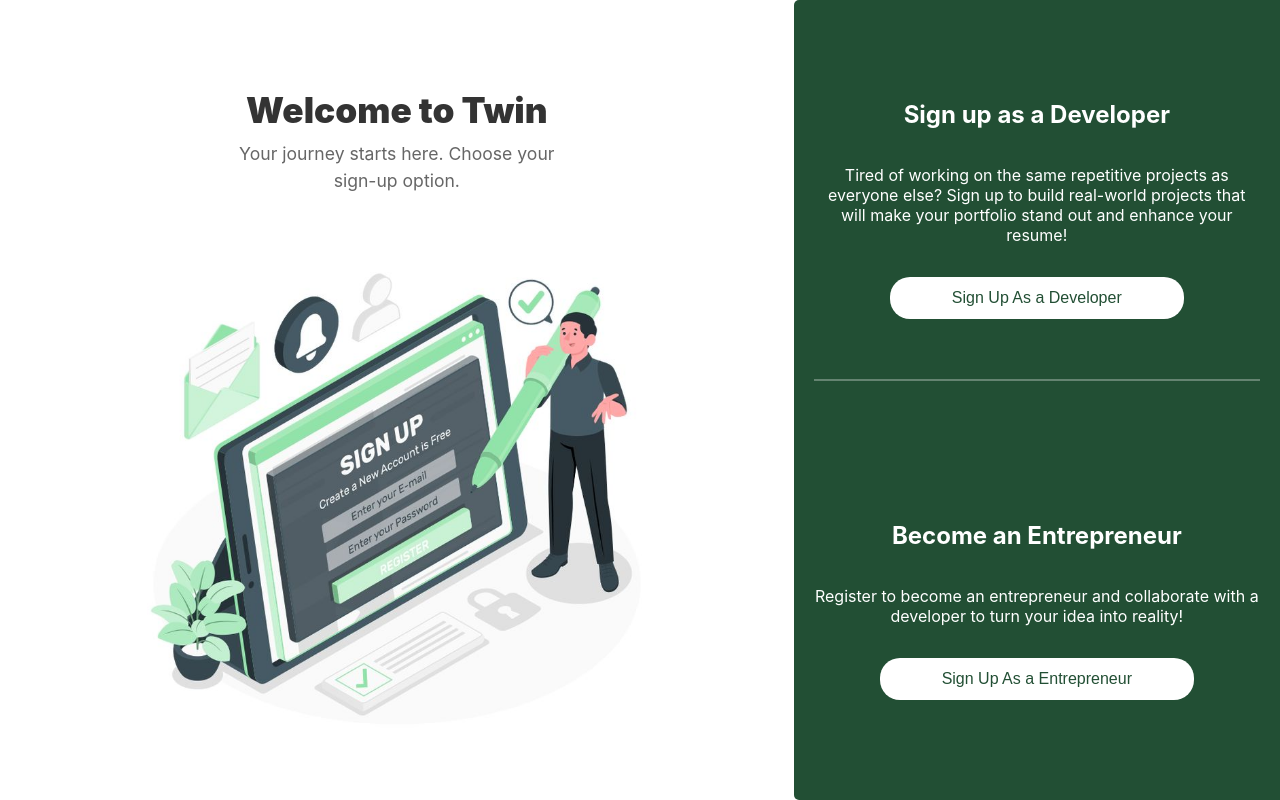
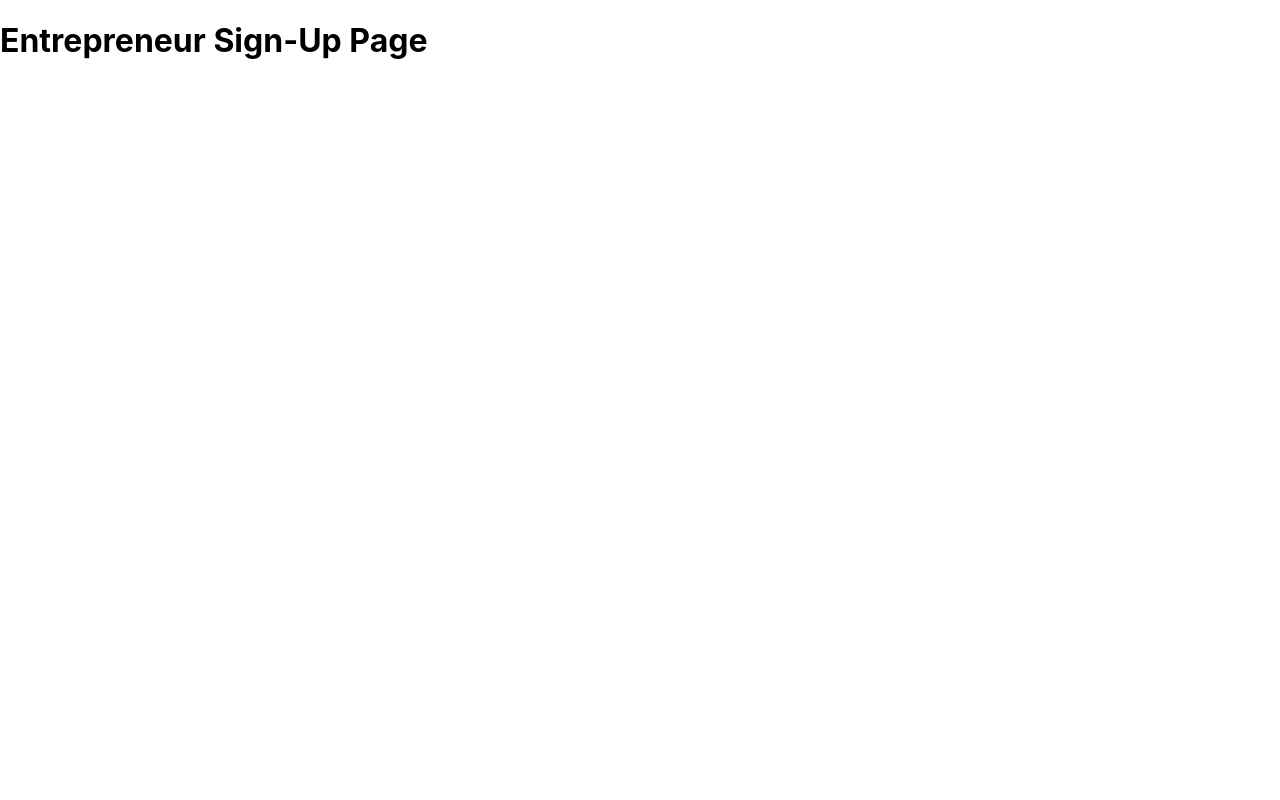
Before and after one commit to abdelfatah150/Twin, a React (Vite) app: page /entrepreneur-signup in a window 1280 px wide. Built offline with nearby package versions, Linux system fonts and the light colour scheme.

Commit message:
Add basic Routing for developer and entrepreneur signups

```diff
--- a/src/App.tsx
+++ b/src/App.tsx
@@ -1,8 +1,20 @@
 import React from "react";
+import { BrowserRouter as Router, Route, Routes } from "react-router-dom";
+
+import DeveloperSignup from "./Components/DeveloperSignup";
+import EntrepreneurSignup from "./Components/EntrepreneurSignup";
 import SignupPage from "./Components/SignupPage";
 
 const App: React.FC = () => {
-  return <SignupPage />;
+  return (
+    <Router>
+      <Routes>
+        <Route path="/" element={<SignupPage />} />
+        <Route path="/developer-signup" element={<DeveloperSignup />} />
+        <Route path="/entrepreneur-signup" element={<EntrepreneurSignup />} />
+      </Routes>
+    </Router>
+  );
 };
 
 export default App;
--- /dev/null
+++ b/src/Components/DeveloperSignup.tsx
@@ -0,0 +1,8 @@
+import React from "react";
+import './DeveloperSignup.css'
+
+const DeveloperSignup: React.FC = () => {
+  return <h1>Developer Sign-Up Page</h1>;
+};
+
+export default DeveloperSignup;
--- /dev/null
+++ b/src/Components/EntrepreneurSignup.tsx
@@ -0,0 +1,8 @@
+import React from "react";
+import './EntrepreneurSignup.css'
+
+const EntrepreneurSignup: React.FC = () => {
+  return <h1>Entrepreneur Sign-Up Page</h1>;
+};
+
+export default EntrepreneurSignup;
--- a/src/Components/SignupPage.css
+++ b/src/Components/SignupPage.css
@@ -59,7 +59,7 @@ body {
     cursor: pointer;
     border: 2px solid transparent;
     border-radius: 20px;
-    transition: background 1s ease, color 1s ease, border 0.3s ease;
+    transition: background 0.5s ease, color 0.5s ease, border 0.3s ease;
   }
 
   .signup-button:hover {
--- a/src/Components/SignupPage.tsx
+++ b/src/Components/SignupPage.tsx
@@ -1,7 +1,10 @@
 import React from "react";
 import "./SignupPage.css";
+import { useNavigate } from "react-router-dom";
+
 
 const SignupPage: React.FC = () => {
+    const navigate = useNavigate();
   return (
     <div className="signup-container">
       {/* Left Side - White Background (60%) */}
@@ -23,12 +26,12 @@ const SignupPage: React.FC = () => {
           <h2>Sign up as a Developer</h2>
           <p>Tired of working on the same repetitive projects as everyone else?
           Sign up to build real-world projects that will make your portfolio stand out and enhance your resume!</p>
-          <button className="signup-button">Sign Up As a Developer</button>
+          <button className="signup-button" onClick={() => navigate("/developer-signup")}>Sign Up As a Developer</button>
         </div>
         <div className="signup-option entrepreneur">
           <h2>Become an Entrepreneur</h2>
           <p>Register to become an entrepreneur and collaborate with a developer to turn your idea into reality!</p>
-          <button className="signup-button">Sign Up As a Entrepreneur</button>
+          <button className="signup-button" onClick={() => navigate("entrepreneur-signup")}>Sign Up As a Entrepreneur</button>
         </div>
       </div>
     </div>
```
Also changed, not shown: src/Components/DeveloperSignup.css (added), src/Components/EntrepreneurSignup.css (added).
